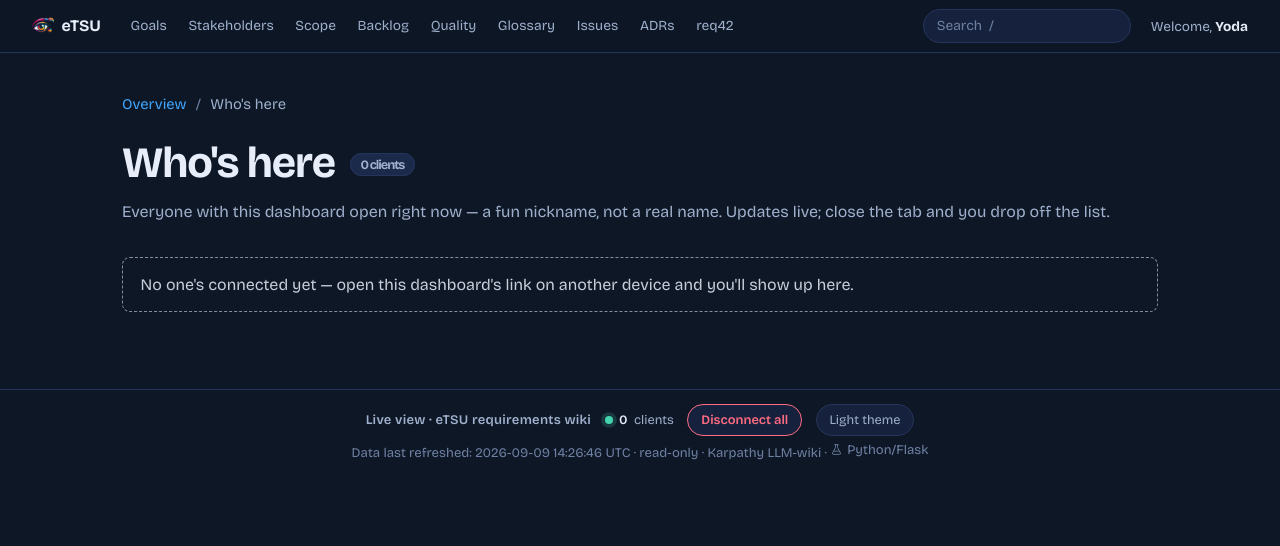
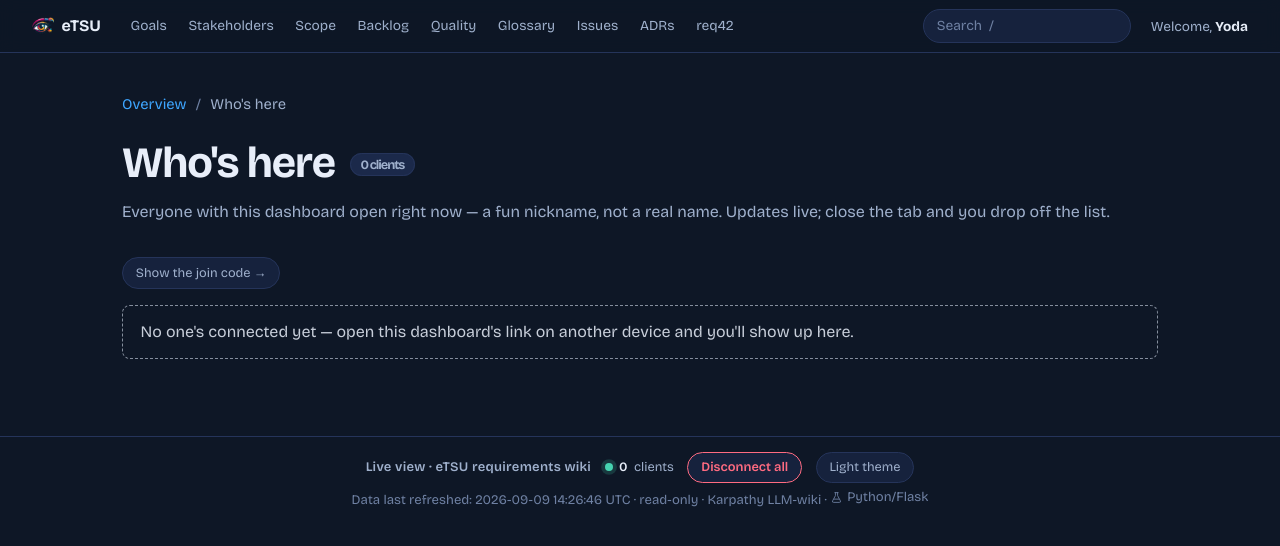
Before and after one commit to arc42/eTSU, a Flask app: page /who in a window 1280 px wide. Shown: the top 546 px of the page. Run offline with Flask 3, Linux system fonts and the light colour scheme; data that the repository does not hold is empty; some libraries are stand-ins or nearby versions.

Commit message:
dashboard: QR join code in the hero and a /join page for projection
Others in the room scan a QR code (or type the address) to open the
dashboard on their own device: a compact code in the home page hero,
and a full-size one at /join for projecting, linked from "Who's here?".
public_url() prefers DASH_PUBLIC_URL (set by dashboard.sh from the host's
LAN IP — inside Docker the container only knows its own bridge address),
falling back to the request's LAN IP or its own origin. The code is
generated offline via segno (pure Python, no runtime network) and
rendered inline as SVG so it follows the theme.

Co-Authored-By: Claude Fable 5.1 <noreply@anthropic.com>
Claude-Session: https://claude.ai/code/session_015T9fsM3gjKYx4iFYJGzmmU

```diff
--- a/_system/apps/dashboard/app.py
+++ b/_system/apps/dashboard/app.py
@@ -12,6 +12,7 @@ import mimetypes
 import os
 import re
 import signal
+import socket
 import threading
 import time
 import zlib
@@ -1500,7 +1501,9 @@ def index():
                 p.status for f in t["folders"] for p in load_folder(f))
         if t["key"] not in ("issues", "changes"):
             t["open_issues"] = sum(flags.get(f, 0) for f in t.get("folders", []))
-    return render_template("index.html", tiles=tiles, status=vault_status())
+    join_url = public_url()
+    return render_template("index.html", tiles=tiles, status=vault_status(),
+                            join_url=join_url, join_qr=qr_svg(join_url))
 
 
 @app.route("/glossary")
@@ -2056,6 +2059,56 @@ def req42_block_view(slug):
     )
 
 
+# --- scan-to-join: QR code + /join page -------------------------------------
+
+
+def _lan_ip() -> str | None:
+    """This host's LAN address, best effort. Connecting a UDP socket sends no
+    packet; it only makes the OS pick the outbound interface."""
+    try:
+        s = socket.socket(socket.AF_INET, socket.SOCK_DGRAM)
+        try:
+            s.connect(("10.255.255.255", 1))
+            return s.getsockname()[0]
+        finally:
+            s.close()
+    except OSError:
+        return None
+
+
+def public_url() -> str:
+    """The address other devices in the room should open. DASH_PUBLIC_URL wins
+    (dashboard.sh sets it from the host's LAN address — inside Docker the
+    container only knows its own bridge address); else the request's port on
+    this host's LAN IP; else the request's own origin."""
+    env = os.environ.get("DASH_PUBLIC_URL", "").strip()
+    if env:
+        return env.rstrip("/")
+    host, _, port = request.host.partition(":")
+    ip = _lan_ip()
+    if ip:
+        return f"http://{ip}:{port}" if port else f"http://{ip}"
+    return request.host_url.rstrip("/")
+
+
+def qr_svg(url: str, scale: int = 4) -> str:
+    """Inline SVG QR code. Segno's SVG writer validates `dark` against a
+    strict colour table and rejects the CSS keyword `currentColor` outright,
+    so the code is rendered in a throwaway colour and swapped for
+    `currentColor` in the markup afterwards — that lets CSS `color` set the
+    module colour, so it follows the theme; no background rectangle."""
+    import segno
+    svg = segno.make(url, error="m").svg_inline(
+        scale=scale, border=1, dark="black", light=None, omitsize=True)
+    return re.sub(r'stroke="[^"]*"', 'stroke="currentColor"', svg, count=1)
+
+
+@app.route("/join")
+def join_page():
+    url = public_url()
+    return render_template("join.html", join_url=url, join_qr=qr_svg(url, scale=10))
+
+
 # ---------------------------------------------------------------------------
 # Server lifecycle: self-shutdown as soon as no browser is watching anymore.
 # Multiple browsers (workshop clients) may watch at once, so presence is
--- a/_system/apps/dashboard/compose.yaml
+++ b/_system/apps/dashboard/compose.yaml
@@ -12,6 +12,8 @@ services:
       # timezone for the "last refreshed" footer
       TZ: "${TZ:-UTC}"
       WIKI_CONFIG: "/config/wiki.yaml"
+      # LAN address the QR code / /join page point at; dashboard.sh exports it
+      DASH_PUBLIC_URL: "${DASH_PUBLIC_URL:-}"
     ports:
       - "8080:8000"
     volumes:
--- a/_system/apps/dashboard/requirements.txt
+++ b/_system/apps/dashboard/requirements.txt
@@ -3,3 +3,4 @@ PyYAML==6.0.2
 Markdown==3.7
 gunicorn==23.0.0
 tzdata==2025.2
+segno==1.6.6
--- a/_system/apps/dashboard/static/style.css
+++ b/_system/apps/dashboard/static/style.css
@@ -41,6 +41,8 @@
   --graph-bg: #0c1424;         /* cytoscape / mermaid canvas ground */
   --graph-glow: #16223d;
   --plate: #e8eef9;            /* backing behind the eTSU mark (see .hero-mark) */
+  --on-plate: #0e1726;         /* the plate is white in both themes, so the QR
+                                  code stays navy-on-white and scannable */
   --logo-filter: none;         /* req42-logo-white.png is white-on-transparent */
   --hairline: rgba(255,255,255,.02);
   --chip-bg: rgba(255,255,255,.08);
@@ -81,6 +83,8 @@
   --graph-glow: #dfeaf8;
   --plate: #ffffff;            /* the mark is navy-on-white artwork: on a light
                                   page it needs no plate, just a flush ground */
+  --on-plate: #0e1726;         /* the plate is white in both themes, so the QR
+                                  code stays navy-on-white and scannable */
   --logo-filter: invert(1);    /* the req42 mark is white artwork and vanishes on a
                                   white card. It is bilevel white-on-transparent, so
                                   a straight invert lands on black and keeps the
@@ -887,6 +891,18 @@ html.etsu-disconnected {
 }
 @media (max-width: 640px) { .hero-row { flex-direction: column; align-items: flex-start; gap: .7rem; } }
 
+/* scan-to-join: the hero's QR link, and the /join page it opens onto */
+.hero-join { margin-left: auto; display: flex; align-items: center; gap: var(--space-3); text-decoration: none; color: var(--ink); }
+.hero-qr { display: block; width: 5.2rem; height: 5.2rem; padding: .3rem; background: var(--plate); color: var(--on-plate); border-radius: 6px; }
+.hero-qr svg { width: 100%; height: 100%; display: block; }
+.hero-join-text { display: flex; flex-direction: column; gap: .15rem; font-size: var(--step--1); }
+.hero-join-text code { color: var(--ink-soft); }
+.join { display: grid; grid-template-columns: minmax(0, 1fr) minmax(0, 1fr); gap: var(--space-6); align-items: center; padding: var(--space-5) 0; }
+.join-qr { padding: var(--space-3); background: var(--plate); color: var(--on-plate); border-radius: var(--radius); }
+.join-qr svg { width: 100%; height: auto; display: block; }
+.join-url code { font-size: var(--step-2); }
+@media (max-width: 780px) { .join { grid-template-columns: 1fr; } .hero-join { margin-left: 0; } }
+
 /* Theme switch. It lives in the footer because the topbar carries breadcrumbs
    only and is absent entirely on the home page — there is no header nav to
    hang it off. base.html stamps the choice on <html> before first paint. */
--- a/_system/apps/dashboard/templates/index.html
+++ b/_system/apps/dashboard/templates/index.html
@@ -10,6 +10,10 @@
       <h1 class="hero-title">{{ system_name }}</h1>
       {% if tagline %}<p class="lead">{{ tagline }}</p>{% endif %}
     </div>
+    <a class="hero-join" href="/join" title="Show a big code to project">
+      <span class="hero-qr" aria-hidden="true">{{ join_qr | safe }}</span>
+      <span class="hero-join-text"><strong>Scan to open on your device</strong><code>{{ join_url }}</code></span>
+    </a>
   </div>
   {% if not system_name_set %}
   <p class="lead empty-hint">This vault has no name yet — run the bootstrap
--- a/_system/apps/dashboard/templates/who.html
+++ b/_system/apps/dashboard/templates/who.html
@@ -4,6 +4,7 @@
 {% block content %}
 <h1 class="page-h1">Who's here <span class="count-pill" id="who-count">0 clients</span></h1>
 <p class="lead">Everyone with this dashboard open right now — a fun nickname, not a real name. Updates live; close the tab and you drop off the list.</p>
+<p><a class="whos-here" href="/join">Show the join code →</a></p>
 
 <p class="empty-state" id="who-empty" hidden>No one's connected yet — open this dashboard's link on another device and you'll show up here.</p>
 <div class="who-grid" id="who-grid"></div>
```
Also changed, not shown: _system/apps/dashboard/templates/join.html (added, +13 -0 lines), _system/apps/dashboard/tests/test_empty_vault.py (+1 -0 lines), _system/apps/dashboard/tests/test_join.py (added, +67 -0 lines), _system/apps/dashboard/README.md, 1 other file.
